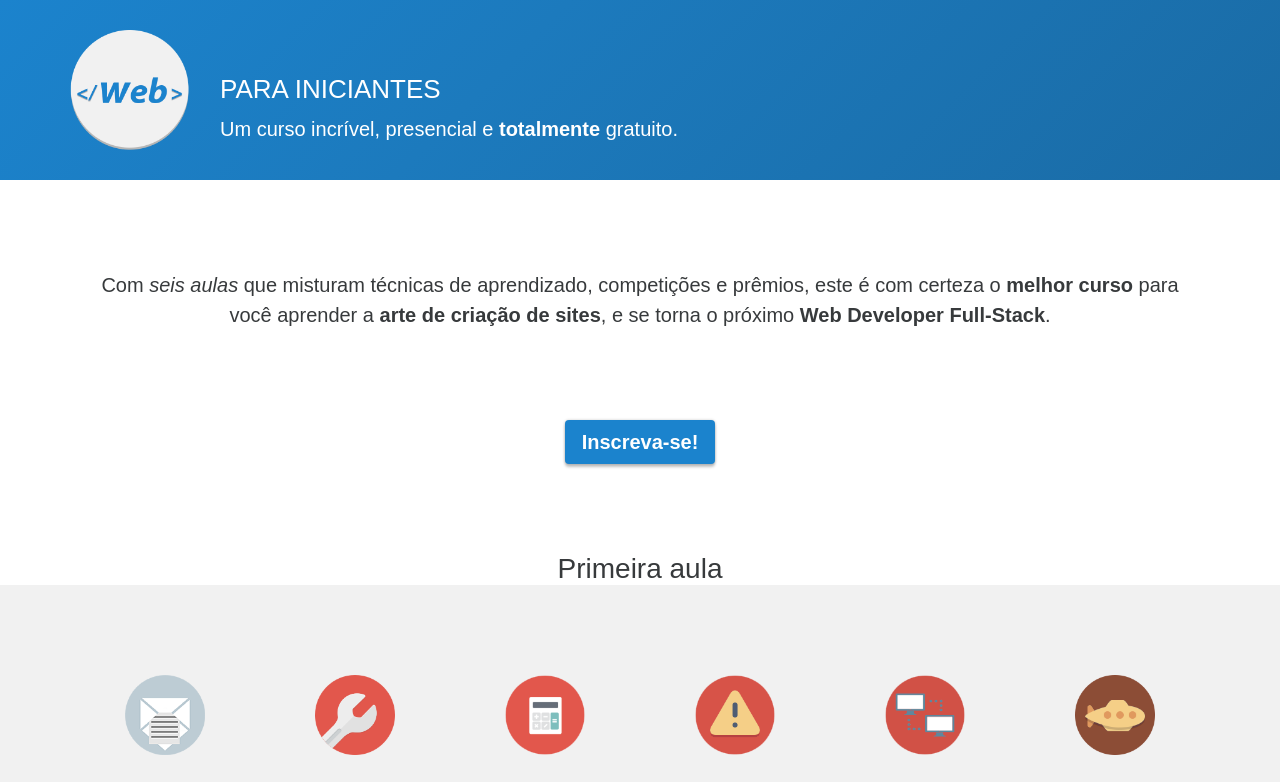
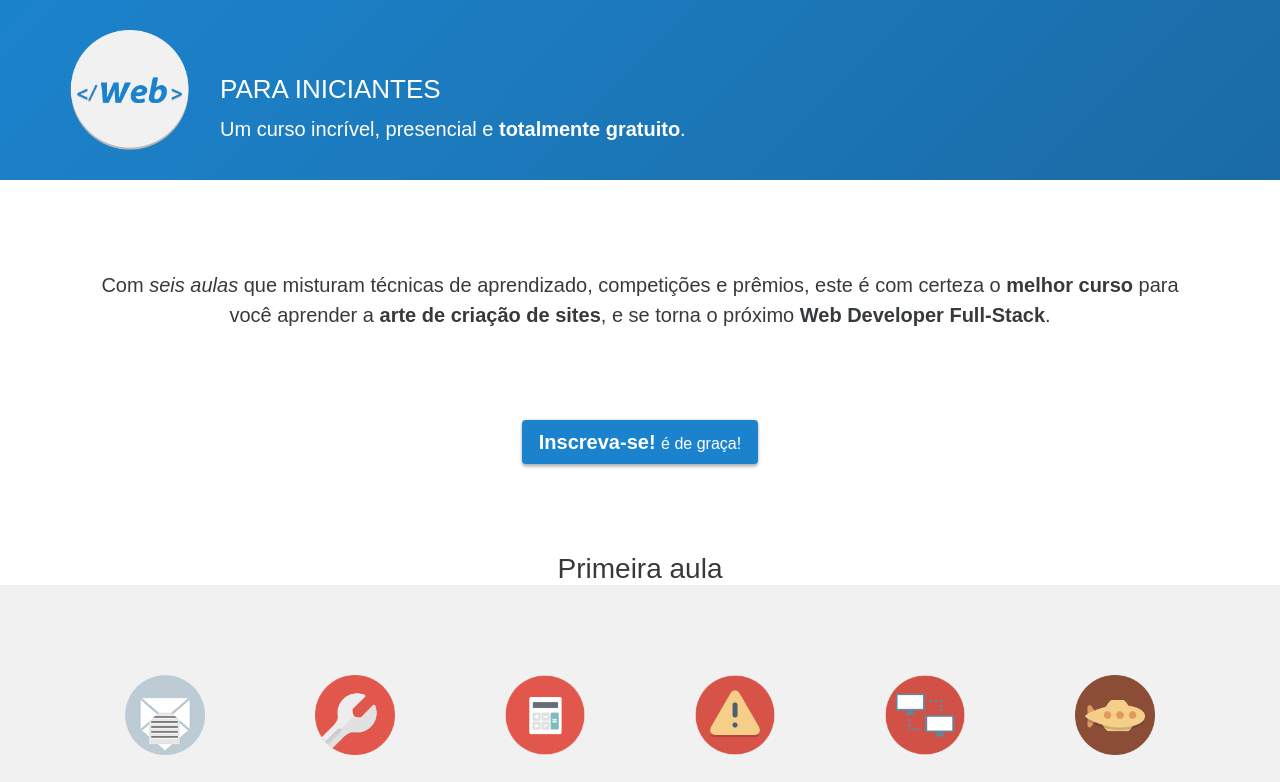
Before and after one commit to Daymannovaes/learn-web, a website: page index.html in a window 1280 px wide. Shown: the top 782 px of the page. Drawn offline with Linux system fonts and the light colour scheme.

Commit message:
bold in free word

```diff
--- a/index.html
+++ b/index.html
@@ -23,7 +23,7 @@
 					</div>
 					<div class="header-text">
 						<h2>para iniciantes</h2>
-						<span>Um curso incrível, presencial e <strong>totalmente</strong> gratuito.</span>
+						<span>Um curso incrível, presencial e <strong>totalmente gratuito</strong>.</span>
 					</div>
 				</div>
 			</div>
@@ -34,7 +34,7 @@
 		</section>
 
 		<div class="action">
-			<a target="_blank" href="https://dayman.typeform.com/to/RQBiY7"><button>Inscreva-se!</button></a>
+			<a target="_blank" href="https://dayman.typeform.com/to/RQBiY7"><button>Inscreva-se! <small>é de graça!</small></button></a>
 		</div>
 
 		<h3 class="class-title">Primeira aula</h3>
```
